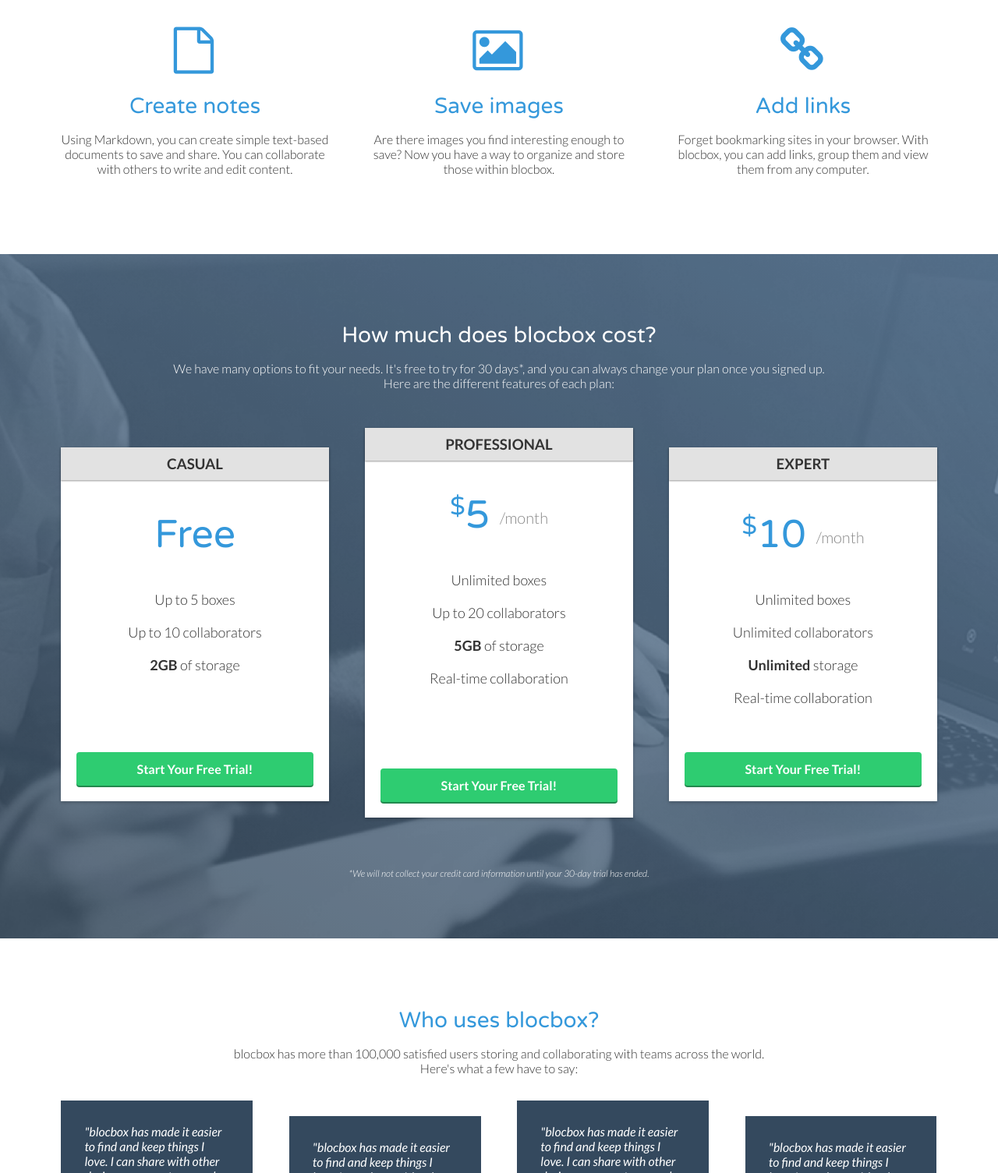
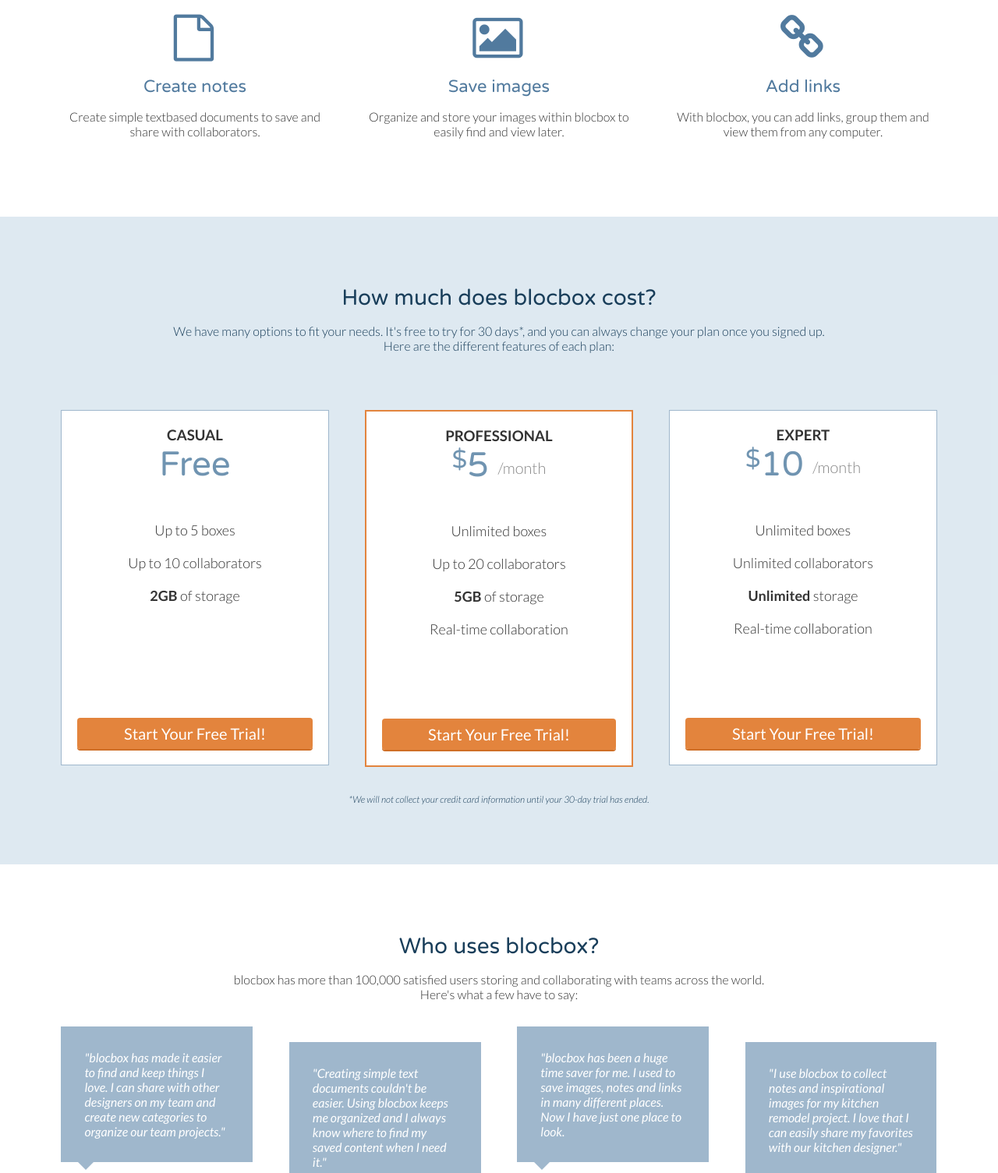
Before and after one commit to amberlewisdesigns/blocbox, a plain HTML site: page index.html in a window 1280 px wide. Shown: the part 790-2295 px from the top of the page at 78% size. Drawn offline with Linux system fonts and the light colour scheme; grey boxes are pictures that could not be loaded.

Commit message:
Final Push, Deploying Blocbox

```diff
--- a/css/style.css
+++ b/css/style.css
@@ -85,8 +85,7 @@ html, body{
  /* HEADER */
  header {
    color:#FFFFFF;
-   background: #34495E;
-   background-image: linear-gradient(206deg, #5F81A3 0%, #34495E 94%);
+   background: #A5BCCE;
  }
  header nav {
    padding:1em 0;
@@ -115,7 +114,7 @@ html, body{
    text-decoration: none;
  }
  header nav ul > li.btn-outline:hover > a {
-   color:#34495E;
+   color:#517A9E;
 }
 header .hero {
    text-align: center;
@@ -190,13 +189,14 @@ header .header-right{
  /* BUTTONS */
  .btn {
     border-radius: 4px;
-   color:#FFFFFF;
-   font-weight: 700;
+    color: #FFFFFF;
+    font-weight: 400;
     text-decoration: none;
-   padding:10px 30px;
-   background: #2ECC71;
-   border: 2px solid #2ECC71;
-   box-shadow: 0px 2px 0px 0px #22894E;
+    padding: 8px 19px;
+    background: rgba(226, 125, 49, 0.94);
+    box-shadow: 0px 2px 0px 0px #CF6E26;
+    font-family: "Lato", Helvetica, Arial, sans-serif;
+    font-size: 20px;
 }
 
  /* BENEFITS */
@@ -214,28 +214,31 @@ header .header-right{
    display: inline-block;
  }
  .benefits i {
-   color:#3498DB;
+   color:#517A9E;
    font-size:60px;
    margin:0;
    vertical-align: middle;
  }
  .benefits h2 {
-   color:#3498DB;
+   color:#517A9E;
+   font-size: 22px;
  }
 
  /* PRICING */
  .pricing {
-   background: #34495E url("../images/background photo.png") top center no-repeat;
-   background: url("../images/background photo.png") top center no-repeat, linear-gradient(206deg, #5F81A3 0%, #34495E 94%);
+   /*background: #34495E url("../images/background photo.png") top center no-repeat;*/
+/*   background: url("../images/background photo.png") top center no-repeat, linear-gradient(206deg, #5F81A3 0%, #F0F4F8 94%);
+*/   background: rgba(205, 222, 234, 0.65);
      background-size:cover;
      text-align: center;
      padding:4em 0;
  }
  .pricing h2, .pricing p {
-   color:#FFFFFF;
+   color:#193E5A;
  }
  .pricing ul {
    margin:0 auto;
+   margin-bottom: -30px;
    padding:2em 0;
  }
  .pricing ul li {
@@ -244,33 +247,33 @@ header .header-right{
  .box {
    padding:0 15px 15px;
    background: #FFFFFF;
-   box-shadow: 0px 2px 4px 0px rgba(0,0,0,0.20);
+   border: 1px solid #9FB7CC;
    min-height: 439px;
    position: relative;
    margin-top: 25px;
  }
  .box.middle {
-   min-height: 485px;
-   margin-top:0px;
+   border: 2px solid rgba(226, 125, 49, 0.94);
  }
  .box h3 {
    font-family: "Lato", Helvetica, Arial, sans-serif;
    font-weight: 600;
    text-transform: uppercase;
-   background: #E2E2E2;
-   box-shadow: 0px 1px 2px 0px rgba(0,0,0,0.40);
+  /* background: #E2E2E2;
+   box-shadow: 0px 1px 2px 0px rgba(0,0,0,0.40);*/
+   background: #FFFFFF;
    left:0;
    right:0;
    top:0;
    text-align: center;
-   margin:0 -15px 40px;
+   margin:10px -15px 40px;
    padding:10px 0;
  }
  .box h4 {
-   font-size:50px;
+    font-size: 44px;
     font-weight: normal;
-   margin:40px 0 10px;
-   color:#3498DB;
+    margin: -49px 0 14px;
+    color: #7094B1;
  }
  .box h4 span {
    font-size:32px;
@@ -310,7 +313,7 @@ header .header-right{
    padding-top:20px;
  }
  .testimonials h2 {
-   color:#3498DB;
+   color:#193E5A;
  }
  .testimonials ul li {
    list-style-type: none;
@@ -319,7 +322,7 @@ header .header-right{
    color:#FFFFFF;
    text-align: left;
    font-style: italic;
-   background:#34495E;
+   background:#9FB7CC;
    position: relative;
    padding:30px;
    width:auto;
@@ -334,7 +337,7 @@ header .header-right{
    width: 0;
    position: absolute;
    pointer-events: none;
-   border-top-color: #34495E;
+   border-top-color: #9FB7CC;
    border-width: 10px;
    margin-left: -10px;
  }
@@ -410,7 +413,7 @@ footer .logo{
 
 /* DASHBOARD */
  .dashboard {
-   background:#F7F7F7;
+   background:#F7FBFF;
  }
  .left-nav {
    height: 100%;
@@ -564,7 +567,7 @@ footer .logo{
    font-weight: 100;
    margin:0 0 30px;
    font-size: 36px;
-   color: #3498DB;
+   color: #4A6682;
    line-height: 33px;
    float: left;
    display:inline-block;
@@ -666,7 +669,7 @@ footer .logo{
    margin:0;
  }
  .item-box h2 a {
-   color: #3498DB;
+   color: #4479A0;
    text-decoration: none;
  }
  .item-box h2 img {
@@ -685,5 +688,4 @@ footer .logo{
 
 .left-nav .items ul li.active a {
    font-weight: bold;
-   text-shadow: 0 0 1px white;
  }
--- a/index.html
+++ b/index.html
@@ -32,7 +32,7 @@
      <h1 class="animated fadeIn">Save, share and collaborate.</h1>
      	<p>blocbox lets you collect and sort information.<br/>Create simple notes, store images, and add links.</p>
      	<a href="signup.html" class="btn">Start Your Free Trial!</a>
-     	<img src="images/mask-dashboard.png" alt="Blocbox" />
+     	<img src="images/mask-dashboard3.png" alt="Blocbox" />
    </div>
 </header>
 <main role="main">
@@ -42,17 +42,17 @@
        	<li class="one-third">
         <i class="fa fa-file-o"></i>
           <h2>Create notes</h2>
-        	<p>Using Markdown, you can create simple text-based documents to save and share. You can collaborate with others to write and edit content.</p>
+        	<p>Create simple text­based documents to save and share with collaborators.</p>
         </li>
         <li class="one-third">
         <i class="fa fa-picture-o"></i>
          	<h2>Save images</h2>
-         	<p>Are there images you find interesting enough to save? Now you have a way to organize and store those within blocbox.</p>
+         	<p>Organize and store your images within blocbox to easily find and view later.</p>
        </li>
        <li class="one-third">
        <i class="fa fa-link"></i>
          	<h2>Add links</h2>
-         	<p>Forget bookmarking sites in your browser. With blocbox, you can add links, group them and view them from any computer.</p>
+         	<p>With blocbox, you can add links, group them and view them from any computer.</p>
        </li>
     </ul>
     </section>
@@ -116,29 +116,29 @@
    	</div>
    		<ul class="container">
      	<li class="one-fourth">
-      		<blockquote>"blocbox has made it easier to find and keep things I love. I can share with other designers on my team and create new categories with awesome stuff. And creating simple text documents couldn't be easier."
+      		<blockquote>"blocbox has made it easier to find and keep things I love. I can share with other designers on my team and create new categories to organize our team projects."
        		</blockquote>
-       		<img src="https://s3.amazonaws.com/uifaces/faces/twitter/jsa/128.jpg" alt="avatar">
-       	<p class="name"><strong>Stella B.</strong><br/>Freelance Designer, N. Dakota</p>
+       		<img src="https://s3.amazonaws.com/uifaces/faces/twitter/mlane/128.jpg">
+       	<p class="name"><strong>Steven P.</strong><br/>Freelance Designer, N. Dakota</p>
      	</li>
       <li class="one-fourth">
-          <blockquote>"blocbox has made it easier to find and keep things I love. I can share with other designers on my team and create new categories with awesome stuff. And creating simple text documents couldn't be easier."
+          <blockquote>"Creating simple text documents couldn't be easier. Using blocbox keeps me organized and I always know where to find my saved content when I need it."
        		</blockquote>
-       		<img src="https://s3.amazonaws.com/uifaces/faces/twitter/jsa/128.jpg" alt="avatar">
-       	<p class="name"><strong>Stella B.</strong><br/>Freelance Designer, N. Dakota</p>
+       		<img src="https://s3.amazonaws.com/uifaces/faces/twitter/brynn/128.jpg" alt="avatar">
+       	<p class="name"><strong>Kelsey S.</strong><br/>Interior Designer, New York</p>
      	</div>
       </li>
      	<li class="one-fourth">
-      		<blockquote>"blocbox has made it easier to find and keep things I love. I can share with other designers on my team and create new categories with awesome stuff. And creating simple text documents couldn't be easier."
+      		<blockquote>"blocbox has been a huge time saver for me. I used to save images, notes and links in many different places. Now I have just one place to look.
        		</blockquote>
-       		<img src="https://s3.amazonaws.com/uifaces/faces/twitter/jsa/128.jpg" alt="avatar">
-       	<p class="name"><strong>Stella B.</strong><br/>Freelance Designer, N. Dakota</p>
+       		<img src="https://s3.amazonaws.com/uifaces/faces/twitter/boheme/128.jpg" alt="avatar">
+       	<p class="name"><strong>Timothy B.</strong><br/>Project Manager, Washington</p>
      	</li>
      	<li class="one-fourth">
-      		<blockquote>"blocbox has made it easier to find and keep things I love. I can share with other designers on my team and create new categories with awesome stuff. And creating simple text documents couldn't be easier."
+      		<blockquote>"I use blocbox to collect notes and inspirational images for my kitchen remodel project. I love that I can easily share my favorites with our kitchen designer."
        		</blockquote>
-       		<img src="https://s3.amazonaws.com/uifaces/faces/twitter/jsa/128.jpg" alt="avatar">
-       	<p class="name"><strong>Stella B.</strong><br/>Freelance Designer, N. Dakota</p>
+       		<img src="https://s3.amazonaws.com/uifaces/faces/twitter/esthercrawford/128.jpg" alt="avatar">
+       	<p class="name"><strong>Jennifer R.</strong><br/>Artist, Oregon</p>
      	</div>
       </li>
   	</ul>
```
Also changed, not shown: images/mask-dashboard2.png (added), images/mask-dashboard3.png (added). Lines whose indentation alone changed are shown as unchanged.
